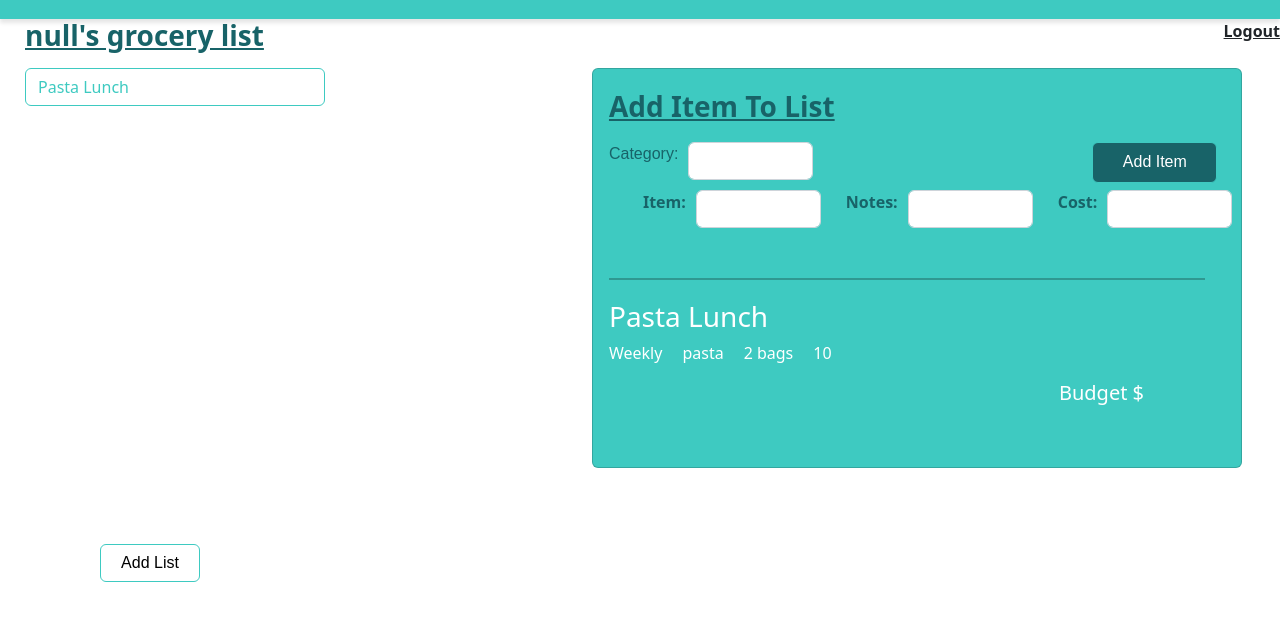
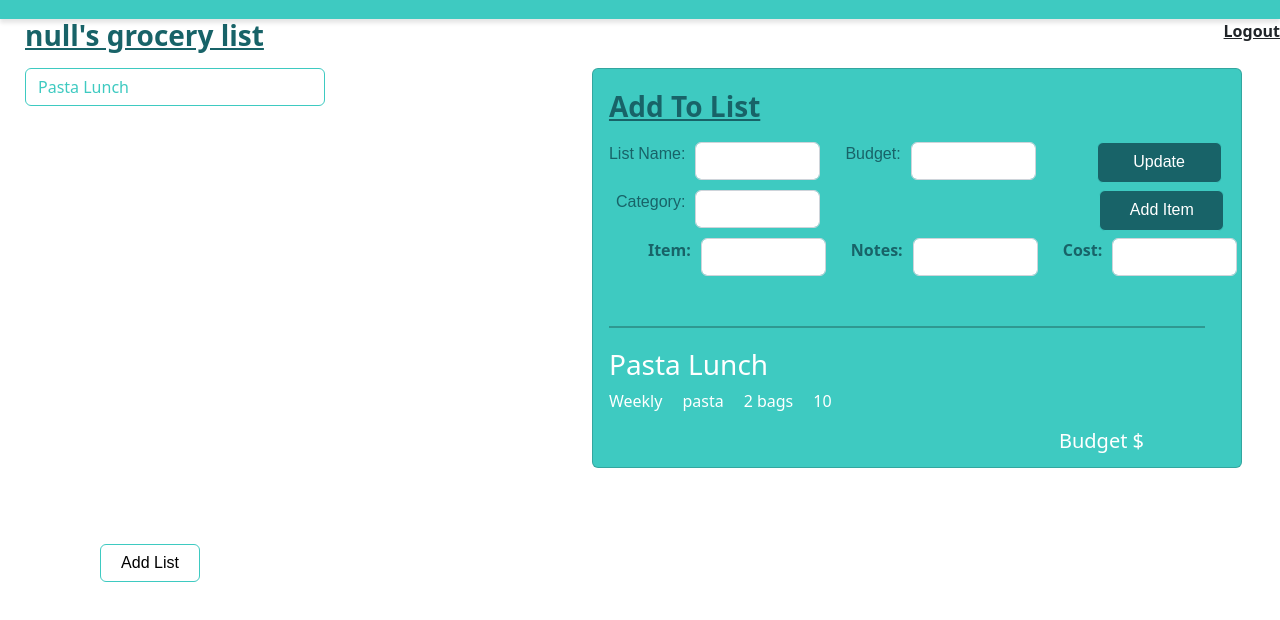
Before and after one commit to Rebecca-Chae/SENG-513-Project, a plain HTML site: page client/public/list.html in a window 1280 px wide. Shown: the part 106-726 px from the top of the page. Drawn offline with nearby package versions, Linux system fonts and the light colour scheme; no server answers.

Commit message:
updating budget and listname code

```diff
--- a/client/public/app.js
+++ b/client/public/app.js
@@ -10,6 +10,54 @@ addListButton.addEventListener('click', function () {
         addList(listInfo);
     });
 });
+
+function updateBudgetAndListName(){
+    let list_name_text = document.getElementById("list-name-text").value;
+    let budget = document.getElementById("budget-text").value;
+    console.log(budget);
+    if(budget != "") {
+        let budget_label_update = document.getElementById("budget-label");
+        budget_label_update.innerText = "Budget $ " + budget;
+    }
+
+
+    if(list_name_text != "") {
+        let actual_list_name = document.getElementById("actual-list-name")
+        actual_list_name.innerText = list_name_text;
+        let list_container_button = document.getElementById("list-container-button")
+        list_container_button.innerText = list_name_text;
+        updateListNameReq('lst-0', list_name_text)
+    }
+
+}
+const updateListNameReq = async (listId, list_name) => {
+    let url = `http://localhost:3000/lists/update-name/${listId}`;
+    console.log(url)
+    console.log("item for " +listId)
+
+    let body = {
+        "listName":list_name
+    }
+
+    let response = await fetch(url, {
+        headers: {
+            'Content-Type': 'application/json'
+        },
+        method: 'POST',
+        body: JSON.stringify(body)
+    });
+
+    //console.log(response);
+    if (response.ok) {
+        let newListName = await response.json();
+        console.log(`New listName: ${JSON.stringify(newListName)}`);
+        // return newListName.;
+    }
+    else {
+        console.log("Failed to update list name");
+    }
+}
+
 
 function addItemToList(listId) {
     console.log("trigerrred");
--- a/client/public/list.html
+++ b/client/public/list.html
@@ -16,7 +16,7 @@
     <div id="flex-container">
         <div id="lists-container">
             <button class="btn btn-primary" type="button" data-bs-toggle="collapse" data-bs-target="#lst-0"
-                    aria-expanded="false" aria-controls="lst-0" contenteditable="true">
+                    aria-expanded="false" aria-controls="lst-0" contenteditable="true" id="list-container-button">
                 Pasta Lunch
             </button>
         </div>
@@ -26,23 +26,30 @@
                     <div class="card card-body" style="width: 650px;">
                         <div style="min-height: 120px;">
                             <div id="add-list-big-div">
-                            <label class="title">Add Item To List</label>
+                                <label class="title">Add To List</label>
+                                <div id="listname-section">
+                                    <label class="form-labels" style="font-size: 16px;">List Name:</label>
+                                    <input type="text" class="form-control" id="list-name-text">
+                                    <label class="form-labels" style="font-size: 16px;">Budget:</label>
+                                    <input type="text" class="form-control" id ="budget-text">
+                                    <button type="button" class="btn btn-secondary" id="btn-update" onclick="updateBudgetAndListName()">Update</button>
+                                </div>
                                 <div id="category-section">
-                                    <label class="form-labels">Category:</label>
+                                    <label class="form-labels" style="font-size: 16px;">Category:</label>
                                     <input type="text" class="form-control" id='category-text'>
                                     <button type="button" class="btn btn-secondary" id="btn-outline-add-item">Add Item</button>
                                 </div>
                                 <div id="smaller-items-section">
-                                    <label class="form-labels">Item:</label>
+                                    <label class="form-labels" style="font-size: 16px;">Item:</label>
                                     <input type="text" class="form-control" id="item-text">
-                                    <label class="form-labels">Notes:</label>
+                                    <label class="form-labels" style="font-size: 16px;">Notes:</label>
                                     <input type="text" class="form-control" id="notes-text">
-                                    <label class="form-labels">Cost:</label>
+                                    <label class="form-labels" style="font-size: 16px;">Cost:</label>
                                     <input type="text" class="form-control" id="cost-text">
                                 </div>
                             </div>
                             <hr />
-                            <h3>Pasta Lunch</h3>
+                            <h3 id="actual-list-name">Pasta Lunch</h3>
                             <!--                            <div id="main-container"></div>-->
                             <div class="item-container">
                                 <p id="category">Weekly</p>
--- a/client/public/style.css
+++ b/client/public/style.css
@@ -92,16 +92,17 @@ section {
     height: 400px;
     background-color: #3ECAC1;
     color: white;
-    /* overflow: auto; */
+    overflow-x: hidden;
+    overflow-y: auto;
 }
 
 
 .modal-card-body{
-     /* Enable `flex-grow: 1` for decks and groups so that card blocks take up */
-     /* as much space as possible, ensuring footers are aligned to the bottom. */
+    /* Enable `flex-grow: 1` for decks and groups so that card blocks take up */
+    /* as much space as possible, ensuring footers are aligned to the bottom. */
     flex: 1 1 auto;
     padding: 2px;
- }
+}
 
 .list{
     padding: 0 !important;
@@ -146,11 +147,23 @@ hr{
     margin-left: 254px;
 
 }
+#btn-update{
+    color: white;
+    border-color: #3ECAC1;
+    font-family: 'Baloo Da 2', sans-serif;
+    font-style: normal;
+    width: 125px;
+    background-color: #186368;
+    height:41px;
+    margin-left: 36px;
+
+}
+
 
 #smaller-items-section{
     display: flex;
     color: #186368;
-    margin-left: 34px;
+    margin-left: 39px;
     font-weight: 600;
 
 }
@@ -160,10 +173,9 @@ hr{
     font-family: 'Baloo Da 2', sans-serif;
     font-style: normal;
     display: flex;
-
-
+    margin-left: 7px;
 }
-#category-text{
+#category-text, #budget-text, #list-name-text{
     margin-left: 10px;
     margin-right: 25px;
     width:125px;
@@ -172,6 +184,14 @@ hr{
     font-weight: 600;
     color: #186368;
 
+}
+
+#listname-section{
+    color: #186368;
+    border-color: #3ECAC1;
+    font-family: 'Baloo Da 2', sans-serif;
+    font-style: normal;
+    display: flex;
 }
 .label-forms{
     line-height: 10px;
```
Lines whose indentation alone changed are shown as unchanged.
